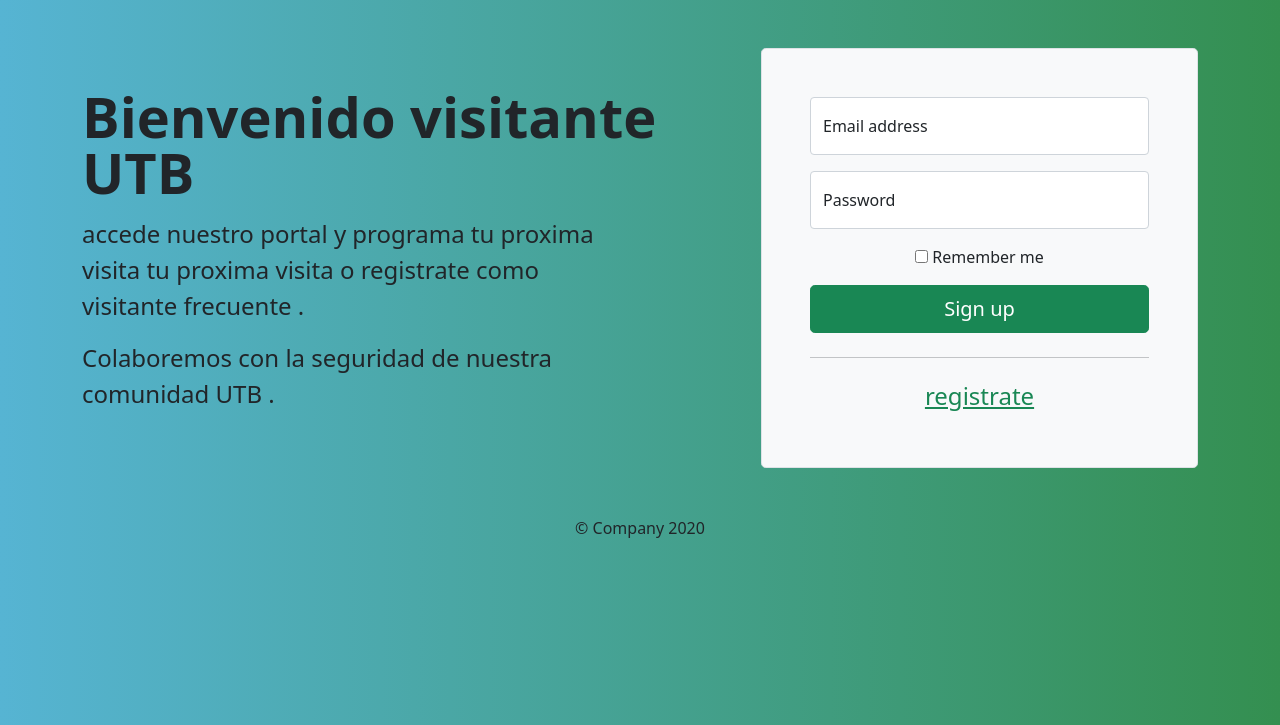
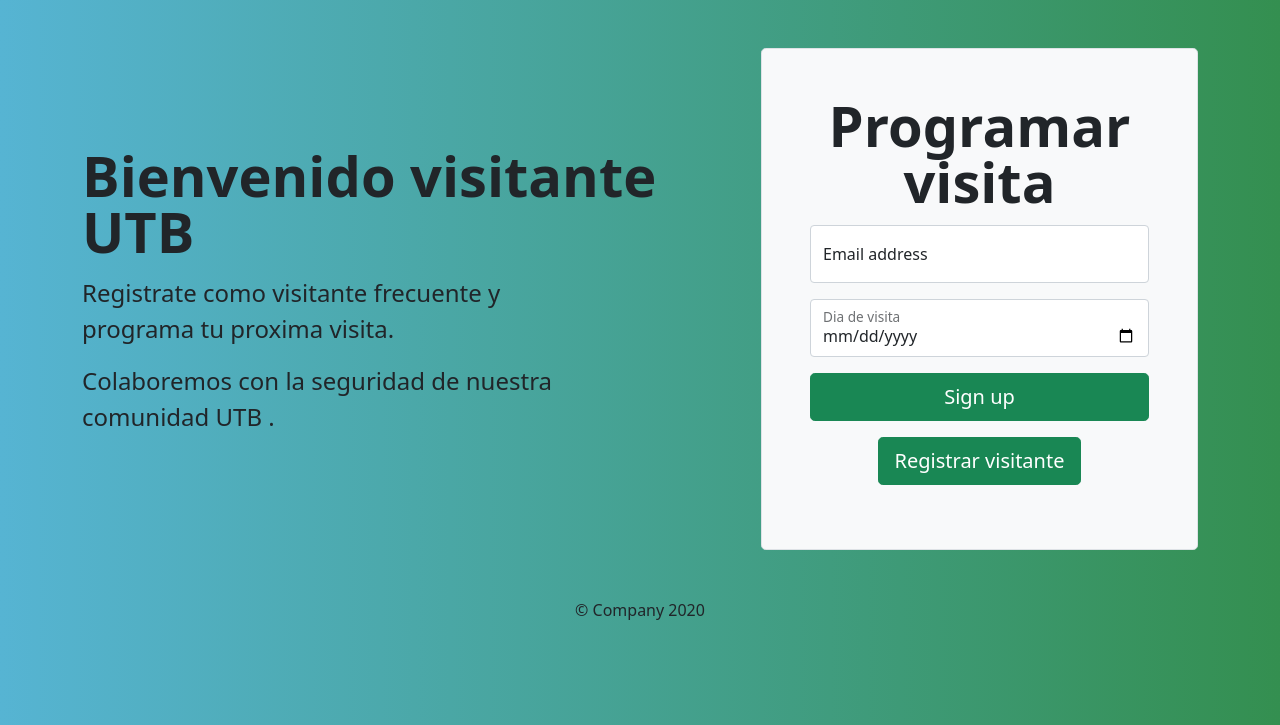
Before and after one commit to JesusPetro/rregistro_visitas, a Flask app: page / in a window 1280 px wide. Shown: the top 725 px of the page. Run offline with Flask 2, Linux system fonts and the light colour scheme; some libraries are stand-ins or nearby versions.

Commit message:
creacion de plantillas y rutas para el registro de los bisitantes y de las visitas

```diff
--- a/app.py
+++ b/app.py
@@ -1,19 +1,43 @@
-from flask import Flask, render_template, request
+from flask import Flask, render_template, request, redirect, url_for, flash
+from flask_mysqldb import MySQL
 from flask_bootstrap import Bootstrap
 
 
 app = Flask(__name__)
-bootstrap = Bootstrap(app)
-model = []
+
+# settings
+app.secret_key = "mysecretkey"
 
 # pagina de inicio
 @app.route("/")
 def index():
     return render_template('index.html')
 
-@app.route("/add_visitante")
+# registro de visitas
+@app.route("/add_visita", methods=['POST'])
+def add_visita():
+    e_mail = request.form['e-mail']
+    dia = request.form['dia']
+    flash('Visita registrada satisfactoriamente')
+    return redirect(url_for('index'))
+
+# pasamos a asolicitar los datos del visitante
+@app.route("/info_visitante")
+def info_visitante():
+    return render_template('info_visitante.html')
+
+
+# añadimos los visitantes a la base de datos
+@app.route("/add_visitante", methods=['POST'])
 def add_visitante():
-    return render_template('add_visitante.html')
+    nombre = request.form['nombre']
+    apellido = request.form['apellido']
+    e_mail = request.form['e-mail']
+    tipo = request.form['tipo']
+    placa = request.form['placa']
+    descripcion = request.form['descripcion']
+    flash('Visitante agregado satisfactoriamente')
+    return redirect(url_for('index'))
 """
 @app.route('/person_detail', methods=['POST'])
 def person_detail():
--- a/templates/base.html
+++ b/templates/base.html
@@ -23,6 +23,6 @@
      <!-- scripst de js de bootstrap -->
     <script src="https://cdn.jsdelivr.net/npm/bootstrap@5.1.3/dist/js/bootstrap.bundle.min.js" integrity="sha384-ka7Sk0Gln4gmtz2MlQnikT1wXgYsOg+OMhuP+IlRH9sENBO0LRn5q+8nbTov4+1p" crossorigin="anonymous"></script>
     <script src="https://cdn.jsdelivr.net/npm/@popperjs/core@2.10.2/dist/umd/popper.min.js" integrity="sha384-7+zCNj/IqJ95wo16oMtfsKbZ9ccEh31eOz1HGyDuCQ6wgnyJNSYdrPa03rtR1zdB" crossorigin="anonymous"></script>
-<script src="https://cdn.jsdelivr.net/npm/bootstrap@5.1.3/dist/js/bootstrap.min.js" integrity="sha384-QJHtvGhmr9XOIpI6YVutG+2QOK9T+ZnN4kzFN1RtK3zEFEIsxhlmWl5/YESvpZ13" crossorigin="anonymous"></script>
+    <script src="https://cdn.jsdelivr.net/npm/bootstrap@5.1.3/dist/js/bootstrap.min.js" integrity="sha384-QJHtvGhmr9XOIpI6YVutG+2QOK9T+ZnN4kzFN1RtK3zEFEIsxhlmWl5/YESvpZ13" crossorigin="anonymous"></script>
 </body>
 </html>
--- a/templates/index.html
+++ b/templates/index.html
@@ -1,34 +1,53 @@
 {% extends "base.html" %}
+
+
 
 {% block page_content %}
 <div class="row align-items-center g-lg-5 py-5">
   <div class="col-lg-7 text-center text-lg-start">
     <h1 class="display-4 fw-bold lh-1 mb-3">Bienvenido visitante UTB </h1>
-      <p class="col-lg-10 fs-4">accede nuestro portal y programa tu proxima visita tu proxima visita o registrate como visitante frecuente .</p>
+    <p class="col-lg-10 fs-4">Registrate como visitante frecuente y programa tu proxima visita.</p>
     <p class="col-lg-10 fs-4">Colaboremos con la seguridad de nuestra comunidad UTB .</p>
   </div>
+
   <div class="col-md-10 mx-auto col-lg-5">
-      <form  class="p-4 p-md-5 border rounded-3 bg-light">
+            <!-- formulario para el registro de las visitas  -->
+  <form class="p-4 p-md-5 border rounded-3 bg-light" action="/add_visita" method="post">
+     <!-- mensajes de verificacion  -->
+    {% with messages = get_flashed_messages()  %}
+    {% if messages %}
+      {% for message in messages %}
+      <div class="alert alert-success alert-dismissible fade show" role="alert">
+        {{ message }}
+        <button type="button" class="btn-close" data-bs-dismiss="alert" aria-label="Close"></button>
+      </div>
+      {% endfor %}
+    {% endif %}
+{% endwith %}
+    <h3 class="display-4 fw-bold lh-1 mb-3">Programar visita</h3>
     <div class="form-floating mb-3">
-          <input type="email" class="form-control" id="floatingInput" placeholder="name@example.com">
+      <input type="email" class="form-control" name="e-mail" id="floatingInput" placeholder="name@example.com">
       <label for="floatingInput">Email address</label>
     </div>
     <div class="form-floating mb-3">
-          <input type="password" class="form-control" id="floatingPassword" placeholder="Password">
-          <label for="floatingPassword">Password</label>
+      <input type="date" class="form-control" name="dia" id="">
+      <label for="floatingInput">Dia de visita</label>
     </div>
     <div class="checkbox mb-3">
-          <label>
-            <input type="checkbox" value="remember-me"> Remember me
-          </label>
+
     </div>
+    <div class="checkbox mb-3">
       <button class="w-100 btn btn-lg btn-success" type="submit">Sign up</button>
-        <hr class="my-4">
-        <h4><a class="link-success" href="/add_visitante">registrate</a></h4>
+    </div>
+    <div class="checkbox mb-3">
+      <!-- link para el registro de los visitants -->
+      <a href="/info_visitante"><button type="button" class="btn btn-success btn-lg">Registrar visitante</button></a>
+    </div>
   </form>
-    </div>
 </div>
 </div>
 
 
+
+
 {% endblock %}
```
Also changed, not shown: templates/add_visitante.html (deleted, +0 -47 lines), templates/info_visitante.html (added, +52 -0 lines). Lines whose indentation alone changed are shown as unchanged.
